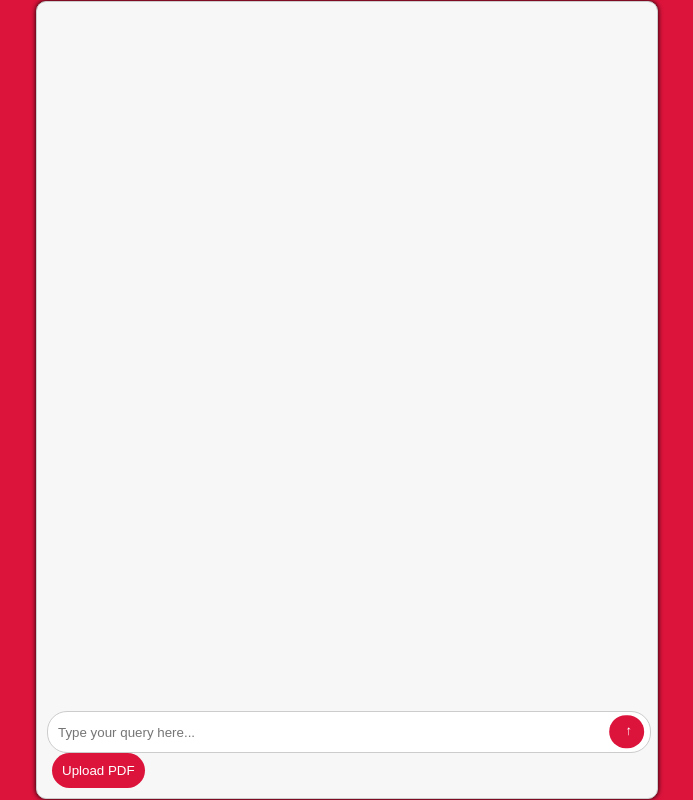
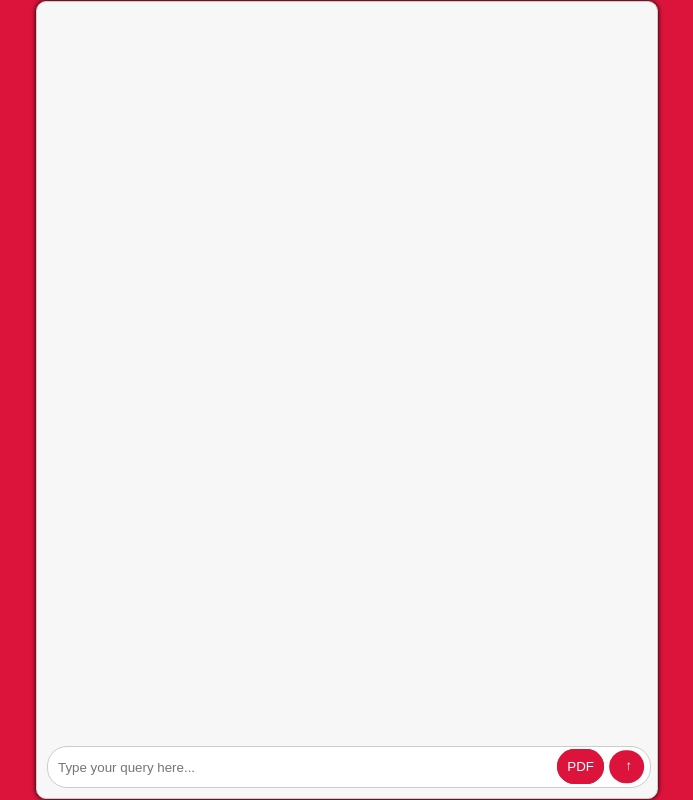
Before and after one commit to zarkk01/chatbot, a React (Create React App) app in the folder src/main/resources/frontend/: page / in a window 1280 px wide. Shown: the whole page, without its empty margins (293-986 px from the left). Built offline with nearby package versions, Linux system fonts and the light colour scheme.

Commit message:
Add button PDF

```diff
--- a/src/main/resources/frontend/src/components/UploadButton.css
+++ b/src/main/resources/frontend/src/components/UploadButton.css
@@ -1,7 +1,18 @@
 .upload-button {
     display: flex;
     align-items: center;
-    margin-left: 5px; /* To align it nicely next to the arrow button */
+    margin-left: 3px; /* To align it nicely next to the arrow button */
+    padding: 0px;
+    margin-right: 13px;
+    border: none;
+    border-radius: 25px;
+    background-color: #DC143C; /* Vodafone red */
+    color: white;
+    cursor: pointer;
+    transition: box-shadow 0.3s ease;
+    position: absolute;
+    right:30px;
+    top: 3px;
 }
 
 .upload-button input[type="file"] {
--- a/src/main/resources/frontend/src/components/UploadButton.jsx
+++ b/src/main/resources/frontend/src/components/UploadButton.jsx
@@ -13,7 +13,7 @@ const UploadButton = () => {
     return (
         <div className="upload-button">
             <input type="file" onChange={handleFileUpload}/>
-            <button onClick={handleFileUpload}>Upload PDF</button>
+            <button onClick={handleFileUpload}>PDF</button>
         </div>
     );
 };
```
Also changed, not shown: src/main/resources/frontend/src/components/ChatWindow.css (line endings or trailing spaces).
